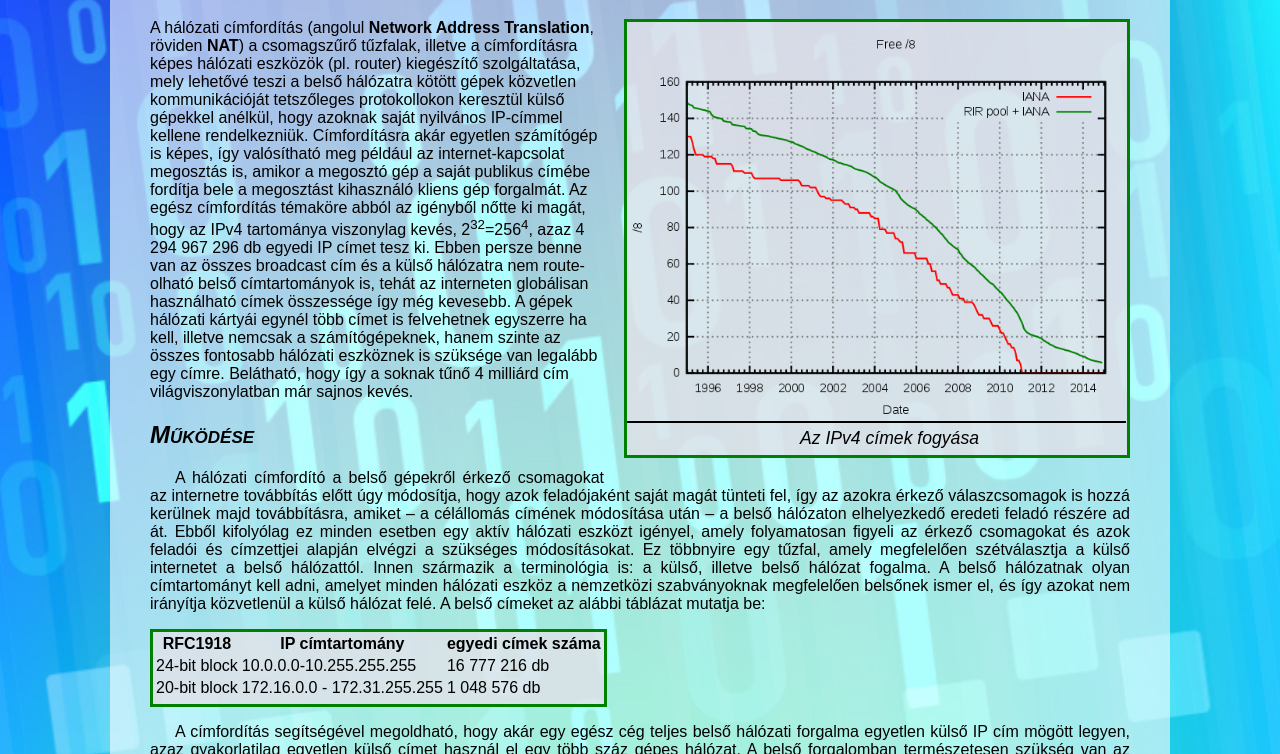
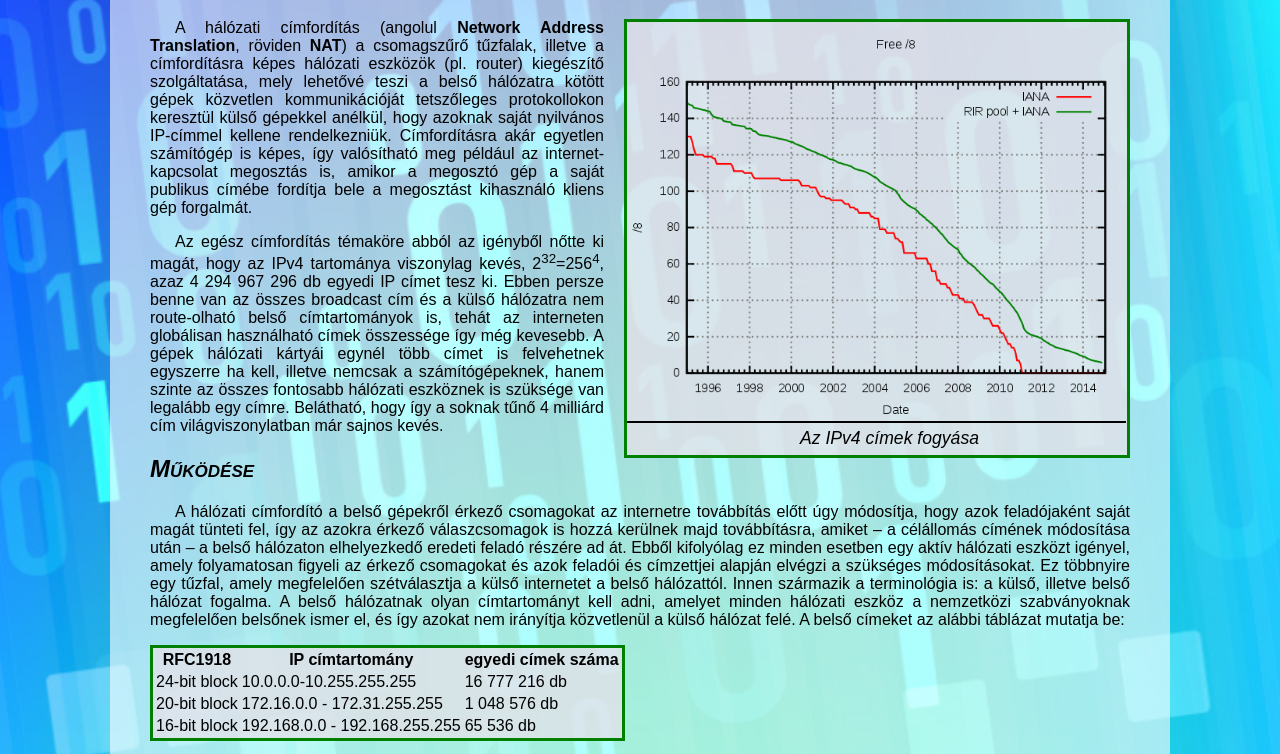
Before and after one commit to NagyAttila0/halozaticimforditas, a plain HTML site: page index.html in a window 1280 px wide. Shown: the part 121-875 px from the top of the page. Drawn offline with Linux system fonts and the light colour scheme.

Commit message:
végleges.1

```diff
--- a/index.html
+++ b/index.html
@@ -10,7 +10,7 @@
   <div id="content">
     <h1>A hálózati címfordítás <a href="https://hu.wikipedia.org/wiki/Hálózati_címfordítás" target="_blank">*</a></h1>
     <div class="frame"><img src="ipv4fogyas.png" alt="IPcalypse"><p class="imgtitle">Az IPv4 címek fogyása</p></div>
-    A hálózati címfordítás (angolul <strong>Network Address Translation</strong>, röviden <strong>NAT</strong>) a csomagszűrő tűzfalak, illetve a címfordításra képes hálózati eszközök (pl. router) kiegészítő szolgáltatása, mely lehetővé teszi a belső hálózatra kötött gépek közvetlen kommunikációját tetszőleges protokollokon keresztül külső gépekkel anélkül, hogy azoknak saját nyilvános IP-címmel kellene rendelkezniük. Címfordításra akár egyetlen számítógép is képes, így valósítható meg például az internet-kapcsolat megosztás is, amikor a megosztó gép a saját publikus címébe fordítja bele a megosztást kihasználó kliens gép forgalmát. Az egész címfordítás témaköre abból az igényből nőtte ki magát, hogy az IPv4 tartománya viszonylag kevés, 2<sup>32</sup>=256<sup>4</sup>, azaz 4 294 967 296 db egyedi IP címet tesz ki. Ebben persze benne van az összes broadcast cím és a külső hálózatra nem route-olható belső címtartományok is, tehát az interneten globálisan használható címek összessége így még kevesebb. A gépek hálózati kártyái egynél több címet is felvehetnek egyszerre ha kell, illetve nemcsak a számítógépeknek, hanem szinte az összes fontosabb hálózati eszköznek is szüksége van legalább egy címre. Belátható, hogy így a soknak tűnő 4 milliárd cím világviszonylatban már sajnos kevés.
+    <p>    A hálózati címfordítás (angolul <strong>Network Address Translation</strong>, röviden <strong>NAT</strong>) a csomagszűrő tűzfalak, illetve a címfordításra képes hálózati eszközök (pl. router) kiegészítő szolgáltatása, mely lehetővé teszi a belső hálózatra kötött gépek közvetlen kommunikációját tetszőleges protokollokon keresztül külső gépekkel anélkül, hogy azoknak saját nyilvános IP-címmel kellene rendelkezniük. Címfordításra akár egyetlen számítógép is képes, így valósítható meg például az internet-kapcsolat megosztás is, amikor a megosztó gép a saját publikus címébe fordítja bele a megosztást kihasználó kliens gép forgalmát.</p> <p>Az egész címfordítás témaköre abból az igényből nőtte ki magát, hogy az IPv4 tartománya viszonylag kevés, 2<sup>32</sup>=256<sup>4</sup>, azaz 4 294 967 296 db egyedi IP címet tesz ki. Ebben persze benne van az összes broadcast cím és a külső hálózatra nem route-olható belső címtartományok is, tehát az interneten globálisan használható címek összessége így még kevesebb. A gépek hálózati kártyái egynél több címet is felvehetnek egyszerre ha kell, illetve nemcsak a számítógépeknek, hanem szinte az összes fontosabb hálózati eszköznek is szüksége van legalább egy címre. Belátható, hogy így a soknak tűnő 4 milliárd cím világviszonylatban már sajnos kevés.</p>
 
     <h2>Működése</h2>
 
@@ -33,9 +33,9 @@
         <td>1 048 576 db</td>
       </tr>
       <tr>
-       <td></td>
-       <td></td>
-       <td></td>
+       <td>16-bit block</td>
+       <td>192.168.0.0 - 192.168.255.255</td>
+       <td>65 536 db</td>
       </tr>
     </table>
     <p>    A címfordítás segítségével megoldható, hogy akár egy egész cég teljes belső hálózati forgalma egyetlen külső IP cím mögött legyen, azaz gyakorlatilag egyetlen külső címet használ el egy több száz gépes hálózat. A belső forgalomban természetesen szükség van az egyedi belső címekre, de erről csak a címfordítást végző hálózati eszközöknek kell tudnia, kifelé ennek részletei már nem látható információk. Így létrejöhet olyan gazdaságos konfiguráció is, hogy egy viszonylag nagy cég teljes külső címfoglalása 10-20 db cím, míg a belső forgalmukban akár több ezer belső cím is lehet. Nagy előnye ennek a technikának, hogy ugyanazt a belső tartományt nyugodtan használhatja bárki más is, amíg mindegyik egyedi külső cím mögé van fordítva, ez nem okoz zavart. Akár az összes NAT-ot használó cég belső hálózatában lehet minden gép a 10.0.0.0 tartományban, ha kifelé valóban egyedi címmel látszanak. Éppen a címfordítás technológiája miatt nem került gyorsabban bevezetésre az IPv6 szabvány, amely kifejlesztésének egyik oka az IPv4 fogyatkozó címtartományának kiváltása volt.
```
